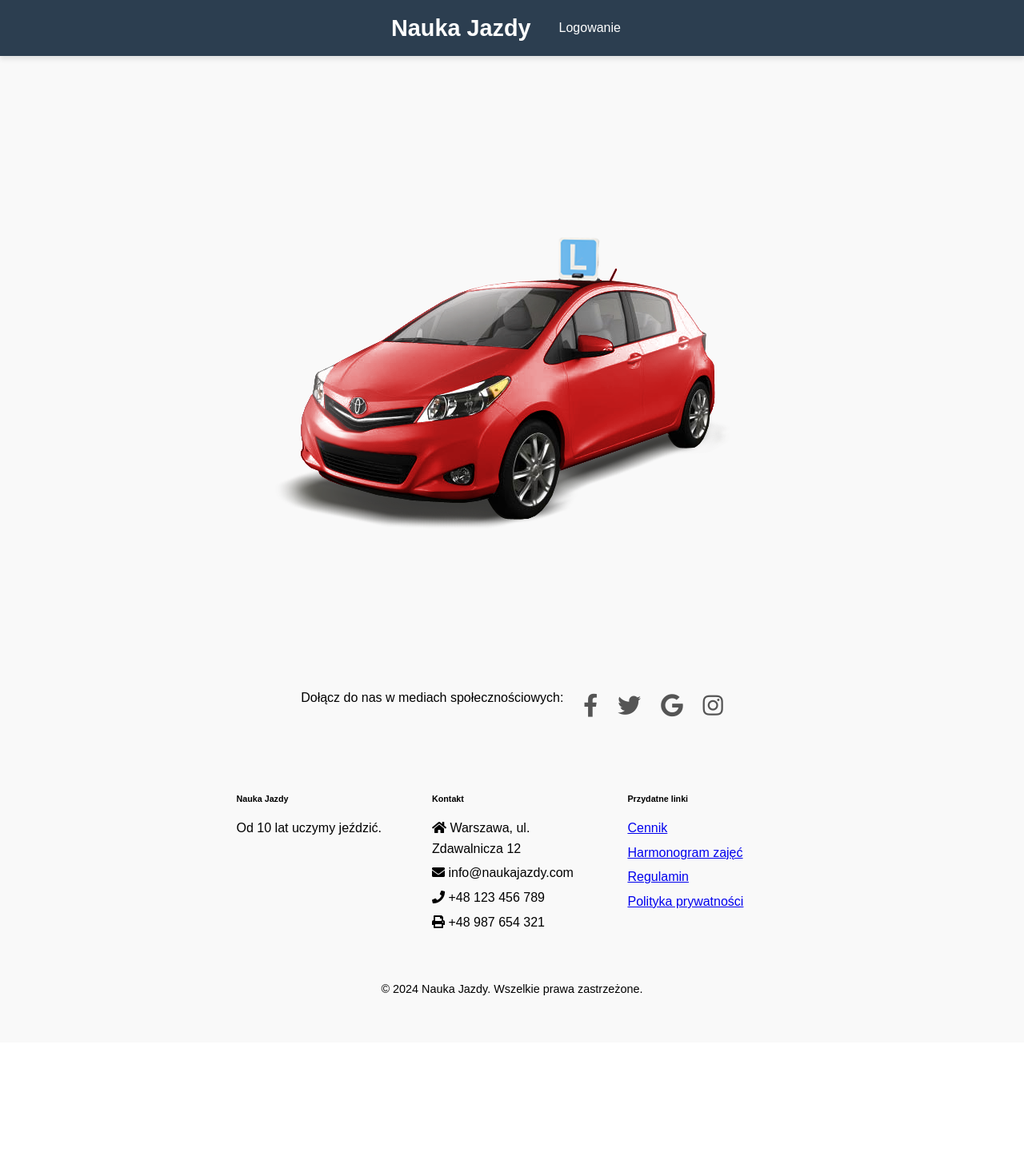
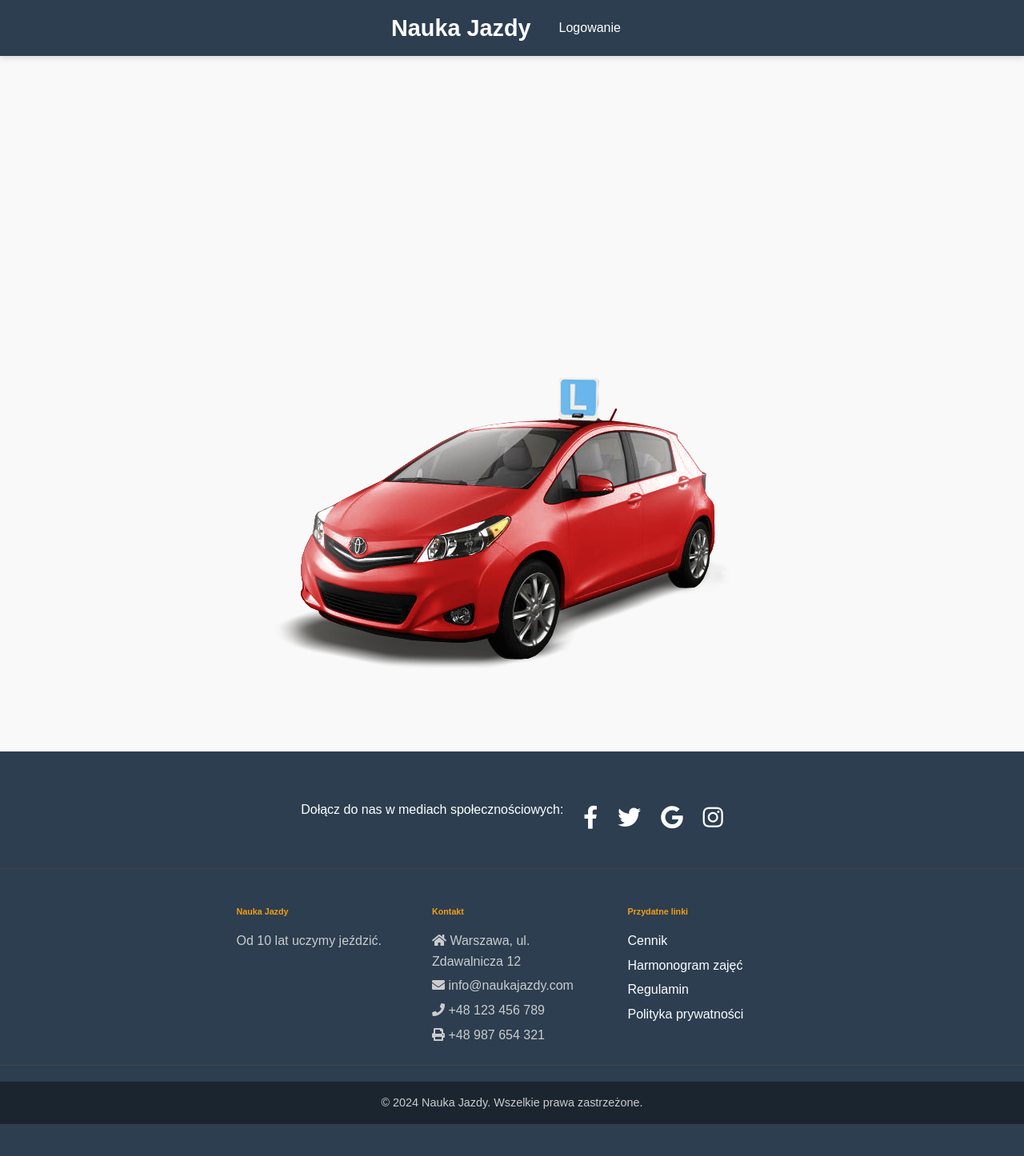
Before and after one commit to patent122/Strona-PHP, a PHP site: page /index.php in a window 1280 px wide. Shown: the whole page at 80% size. Before the commit the page ends 1245 px from the top, so only its background shows below. Run offline with PHP 8.4, Linux system fonts and the light colour scheme.

Commit message:
Dodatkowe poprawki.

```diff
--- a/footer.css
+++ b/footer.css
@@ -1,65 +1,75 @@
-
-main {
-    flex: 1;
-}
-
 footer {
-    padding: 40px 0;
+    background-color: #2c3e50; /* Ciemne tło dla stopki */
+    padding: 40px 0; /* Większe odstępy od góry i dołu */
     text-align: center;
-    font-family: Arial, sans-serif;
-    margin-top: auto;
-    width: 100%;
+    color: white; /* Biały kolor tekstu */
+    margin-top: auto; /* Sprawia, że stopka zawsze jest na dole */
 }
 
 footer section {
-    padding: 20px 0;
-    border-bottom: 1px;
+    padding: 20px 0; /* Większe odstępy między sekcjami */
+    border-bottom: 1px solid #444; /* Ciemniejsza linia oddzielająca sekcje */
 }
 
 footer .social-icons {
     display: flex;
     justify-content: center;
-    gap: 25px;
-    margin-bottom: 20px;
+    gap: 25px; /* Większe odstępy między ikonami */
+    margin-bottom: 20px; /* Więcej przestrzeni poniżej ikon */
 }
 
 footer .social-icons a {
-    color: #555;
+    color: white; /* Biały kolor ikon */
     text-decoration: none;
-    font-size: 1.8rem;
+    font-size: 1.8rem; /* Większe ikony */
+    transition: color 0.3s ease; /* Łagodna zmiana koloru */
 }
 
 footer .social-icons a:hover {
-    color: #f39c12;
+    color: #f39c12; /* Kolor ikony po najechaniu */
 }
 
 footer .contact-info, footer .links {
     text-align: left;
     display: inline-block;
-    margin: 0 20px;
+    margin: 0 20px; /* Więcej przestrzeni między sekcjami */
     vertical-align: top;
 }
 
 footer .contact-info h6, footer .links h6 {
     font-weight: bold;
     margin-bottom: 15px;
+    color: #f39c12; /* Akcent kolorystyczny na nagłówkach */
 }
 
 footer p {
     margin: 5px 0;
+    color: #ccc; /* Jasnoszary kolor tekstu */
 }
 
 footer .bottom {
+    background-color: #1a252f; /* Ciemniejsze tło dla dolnej części */
     padding: 15px;
     font-size: 0.9rem;
     margin-top: 20px;
+    color: #ccc;
 }
 
+/* Dostosowanie szerokości sekcji */
 footer .contact-info, footer .links {
-    width: 200px;
+    width: 200px; /* Stała szerokość dla sekcji */
 }
 
 footer .container {
     max-width: 1200px;
     margin: 0 auto;
 }
+
+footer a {
+    color: white; /* Białe linki w stopce */
+    text-decoration: none;
+}
+
+footer a:hover {
+    color: #f39c12; /* Kolor linku po najechaniu */
+}
--- a/navbar.css
+++ b/navbar.css
@@ -1,3 +1,28 @@
+/* Ustawienia dla pełnej wysokości strony */
+html, body {
+    height: 100%; /* Pełna wysokość dla całej strony */
+    margin: 0;
+    padding: 0;
+}
+
+body {
+    display: flex;
+    flex-direction: column;
+    min-height: 100vh; /* Sprawia, że body rozciąga się na całą wysokość strony */
+}
+
+/* Zawartość strony */
+.container {
+    flex: 1; /* Zawartość zajmie całą dostępną przestrzeń */
+    padding-top: 70px; /* Dopasowanie marginesu do wysokości navbaru */
+}
+
+/* Dodaj margines dla elementów bootstrapowych */
+.container, .row {
+    margin-top: 70px; /* Margines dla elementów Bootstrap, aby uwzględniać navbar */
+}
+
+/* Navbar */
 .navbar {
     background-color: #2c3e50;
     padding: 0;
--- a/style.css
+++ b/style.css
@@ -5,6 +5,7 @@ body {
     line-height: 1.6;
     background-color: #f9f9f9;
     padding-top: 70px;
+    margin-top: 70px;
 }
 
 .container_2 {
```
Also changed, not shown: uzytkownicy.php (+20 -7 lines).
